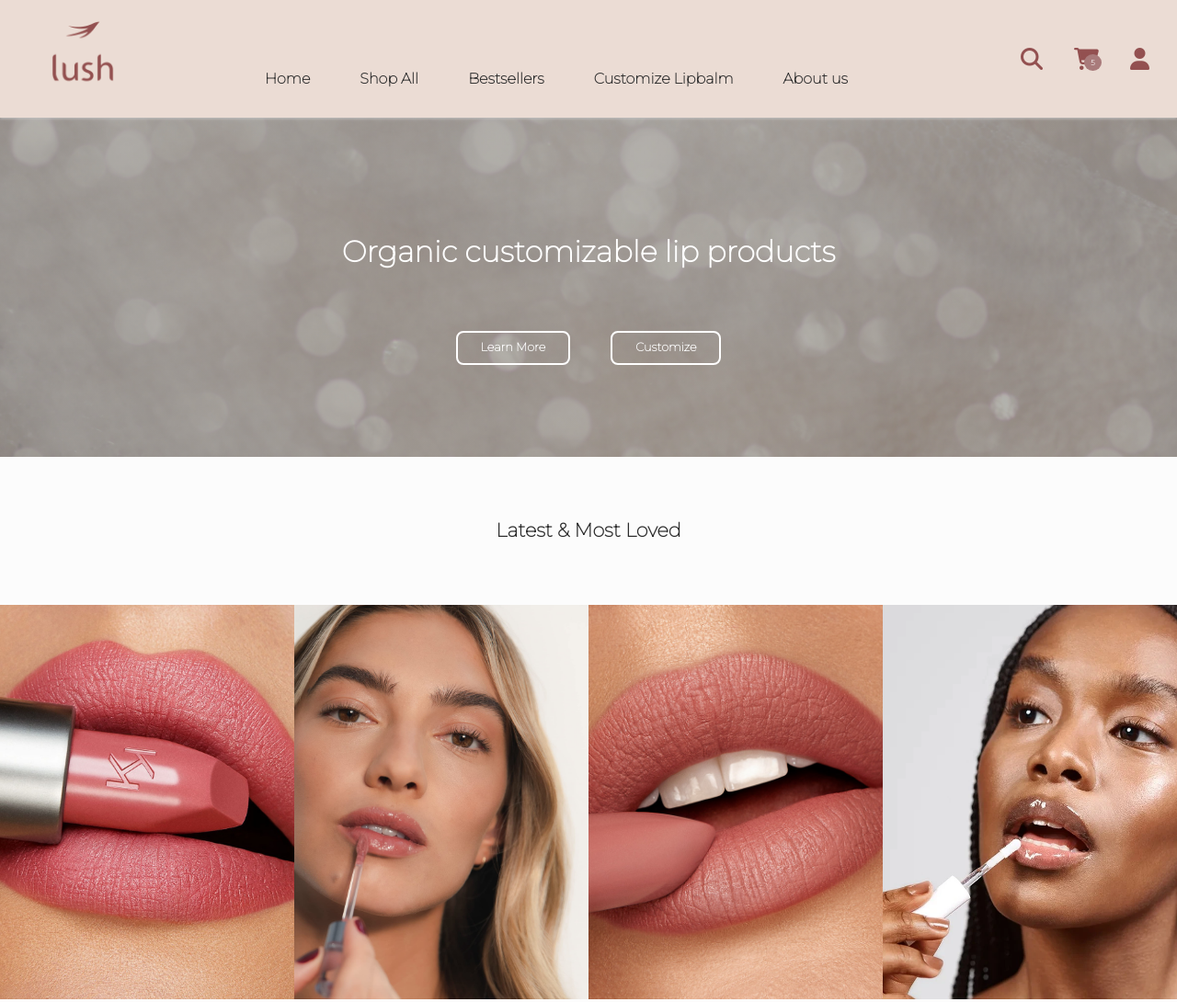
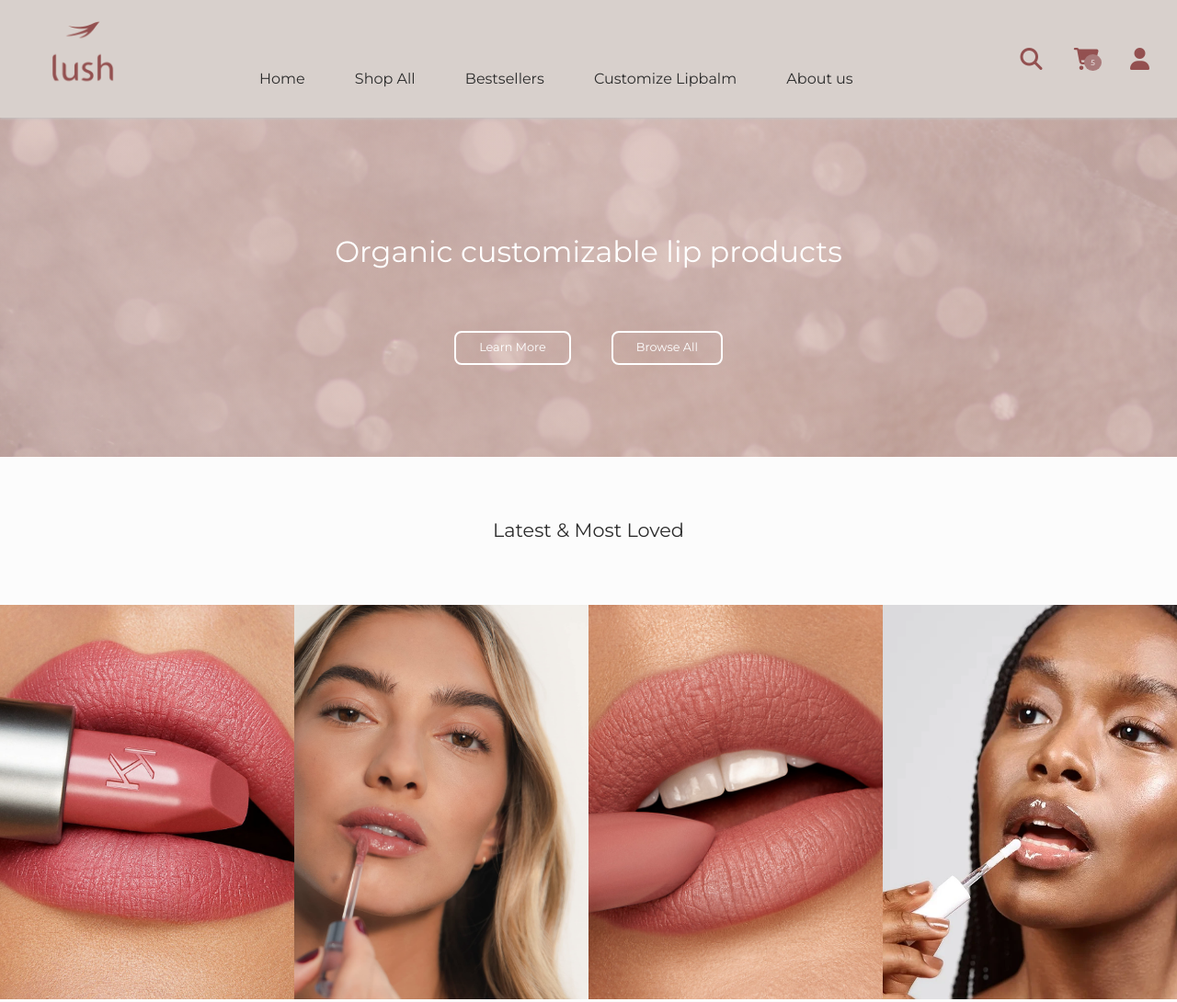
Before and after one commit to ju-nmd2022/wuid-project-group-18, a plain HTML site: page index.html in a window 1280 px wide. Shown: the top 1090 px of the page at 92% size. Drawn offline with Linux system fonts and the light colour scheme.

Commit message:
Changed colors

```diff
--- a/index.html
+++ b/index.html
@@ -16,9 +16,9 @@
     <!-- Page Media Queries -->
     <link rel="stylesheet" href="styles/queries_index.css">
     <!-- The following three lines are from google fonts -->
-    <link rel="preconnect" href="https://fonts.googleapis.com" />
-    <link rel="preconnect" href="https://fonts.gstatic.com" crossorigin />
-    <link href="https://fonts.googleapis.com/css2?family=Montserrat:wght@100&display=swap" rel="stylesheet" />
+    <link rel="preconnect" href="https://fonts.googleapis.com">
+    <link rel="preconnect" href="https://fonts.gstatic.com" crossorigin>
+    <link href="https://fonts.googleapis.com/css2?family=Montserrat:wght@100;200;400;500;700&display=swap" rel="stylesheet">
     <title>Welcome - lush</title>
   </head>
   <body>
@@ -52,7 +52,7 @@
         <h1>Organic customizable lip products</h1>
         <div>
           <a class="cta-hero" href="#"><span>Learn More</span></a>
-          <a class="cta-hero" href="#"><span>Customize</span></a>
+          <a class="cta-hero" href="list.html"><span>Browse All</span></a>
         </div>
       </section>
       <section class="featured-section">
--- a/styles/global.css
+++ b/styles/global.css
@@ -1,15 +1,18 @@
+/* Fonts imported from Google Fonts */
+
+@import url('https://fonts.googleapis.com/css2?family=Montserrat:wght@100;200;400;500;700&display=swap');
+
 /* General settings */
 
 * {
   box-sizing: border-box;
+  font-weight: 400;
 }
 body {
-  font-family: Montserrat, Tahoma, Geneva, Verdana, sans-serif;
+  font-family: 'Montserrat', Tahoma, Geneva, Verdana, sans-serif;
   font-size: 12pt;
   color: #2c2c2c;
-  font-weight: bolder;
   background-color: rgb(252, 252, 252);
-
   scrollbar-width: none;
   -ms-overflow-style: none;
 }
@@ -23,7 +26,7 @@ body::-webkit-scrollbar{
 .topbar {
   position: relative;
   width: 100%;
-  background-color: #ebdcd4;
+  background-color: #d8d0cc;
   height: 8rem;
   display: flex;
   flex-direction: row;
@@ -63,7 +66,6 @@ body::-webkit-scrollbar{
 .link-menu {
   display: inline-block;
   margin-right: 50px;
-  font-weight: 700;
   padding-bottom: 15px;
   border-bottom: 4px solid rgba(70, 70, 70, 0);
   transition: border-bottom 0.3s;
@@ -107,7 +109,7 @@ body::-webkit-scrollbar{
 }
 
 footer {
-  background-color: #ebdcd4;
+  background-color: #d8d0cc;
   display: flex;
   flex-direction: row;
   justify-content: space-between;
--- a/styles/index.css
+++ b/styles/index.css
@@ -3,7 +3,7 @@
 .hero {
     /* Would be good if we fixed this later... */
     padding: 100px 0;
-    background: linear-gradient(rgba(0, 0, 0, 0.3), rgba(0, 0, 0, 0.3)),
+    background: linear-gradient(rgba(147, 80, 80, 0.3), rgba(147, 80, 80, 0.3)),
       url("../media/images/header.jpg");
     background-size: cover;
     color: white;
--- a/styles/queries_global.css
+++ b/styles/queries_global.css
@@ -11,7 +11,7 @@
         left: 0;
         width: 100vw;
         height: 100vh;
-        background-color: #ebdcd4;
+        background-color: #d8d0cc;
         padding-top: 50px;
         padding-left: 100px;
         display: none;
```
Also changed, not shown: cart.html (+3 -6 lines), list.html (+4 -7 lines), product.html (+3 -6 lines).
